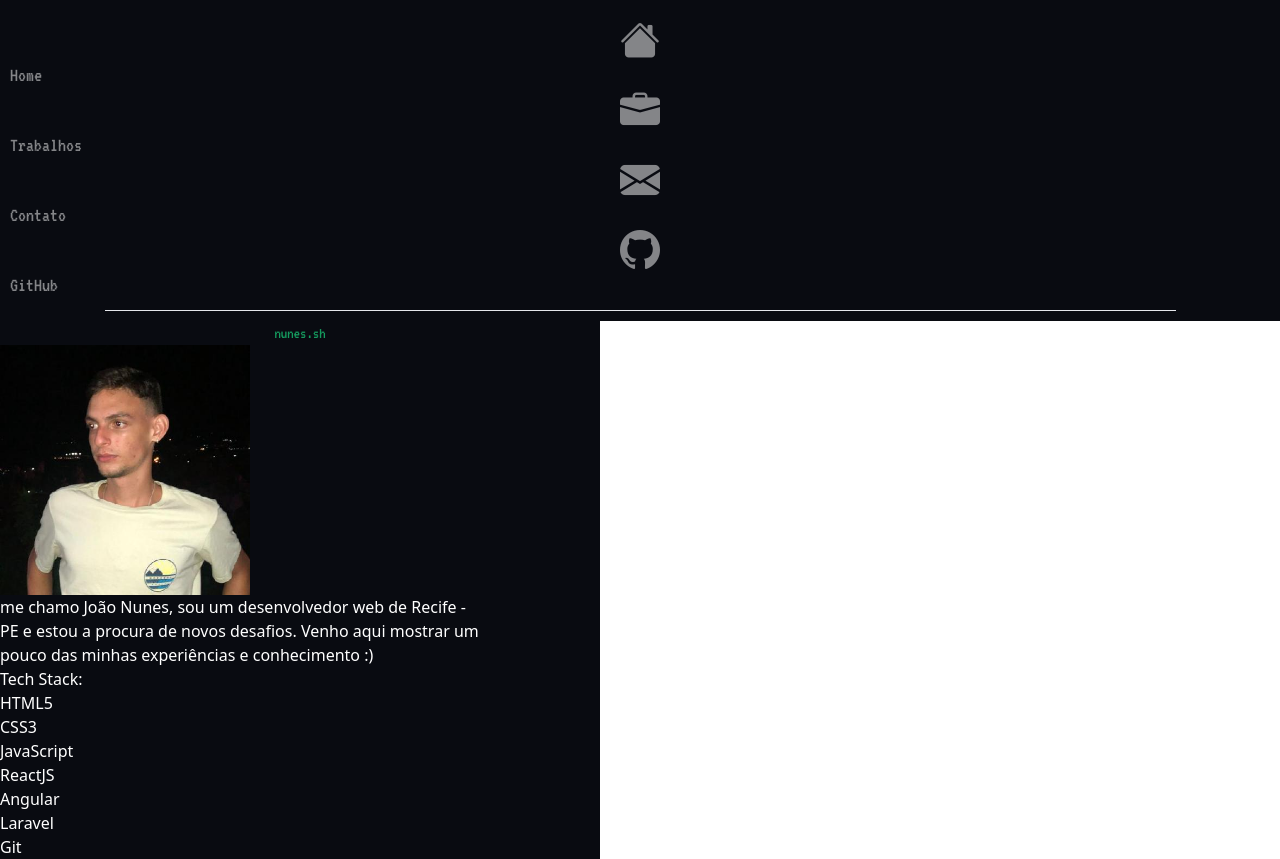
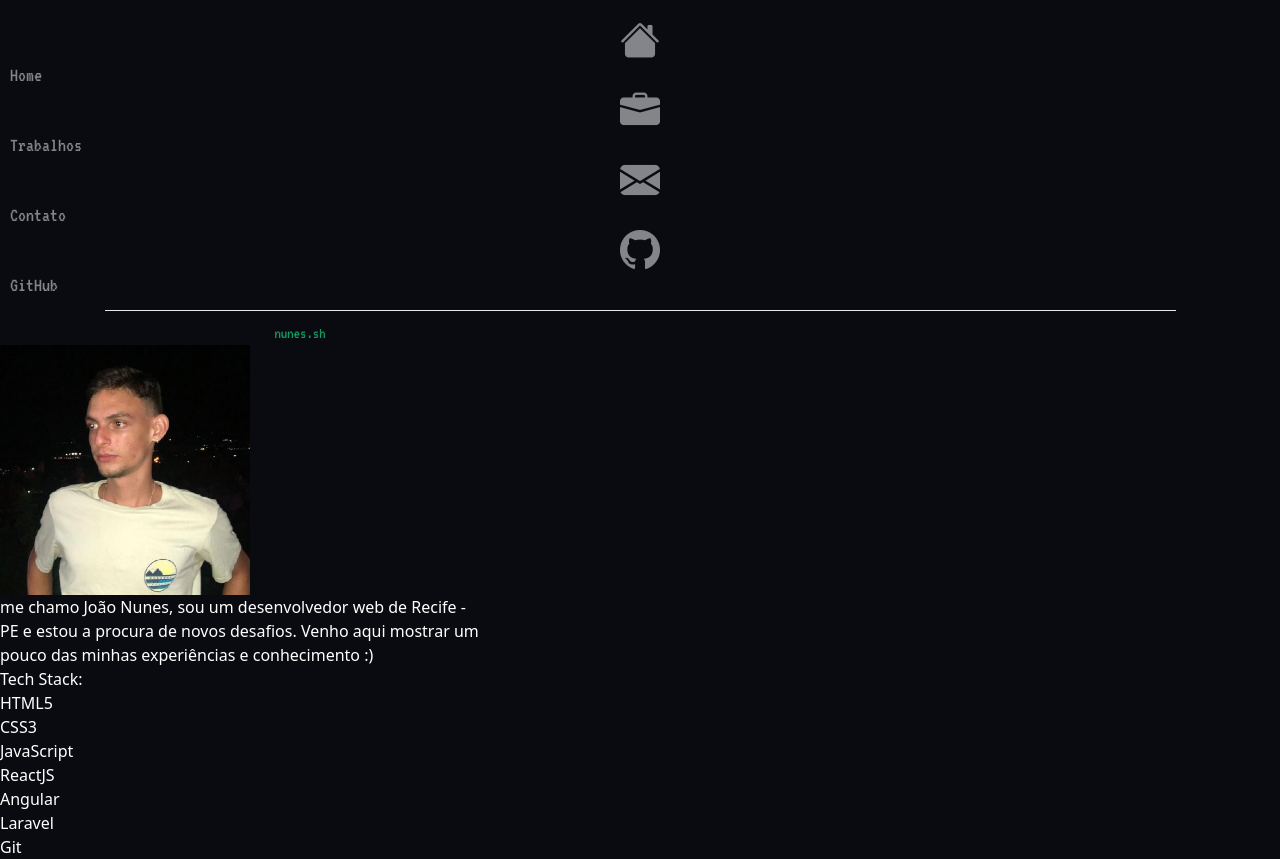
Before and after one commit to nunesdotpy/cv-html, an Angular app in the folder portfolio/: page / in a window 1280 px wide. Built offline with nearby package versions, Linux system fonts and the light colour scheme.

Commit message:
[feat] background do body

```diff
--- a/portfolio/src/styles.scss
+++ b/portfolio/src/styles.scss
@@ -12,3 +12,7 @@ $content-color: #ffffff;
 $shade-color: #848588;
 $accent-color: #159a5e;
 $font-pixel: "VT323", monospace;
+
+body {
+    background-color: $primary-color;
+}
```
